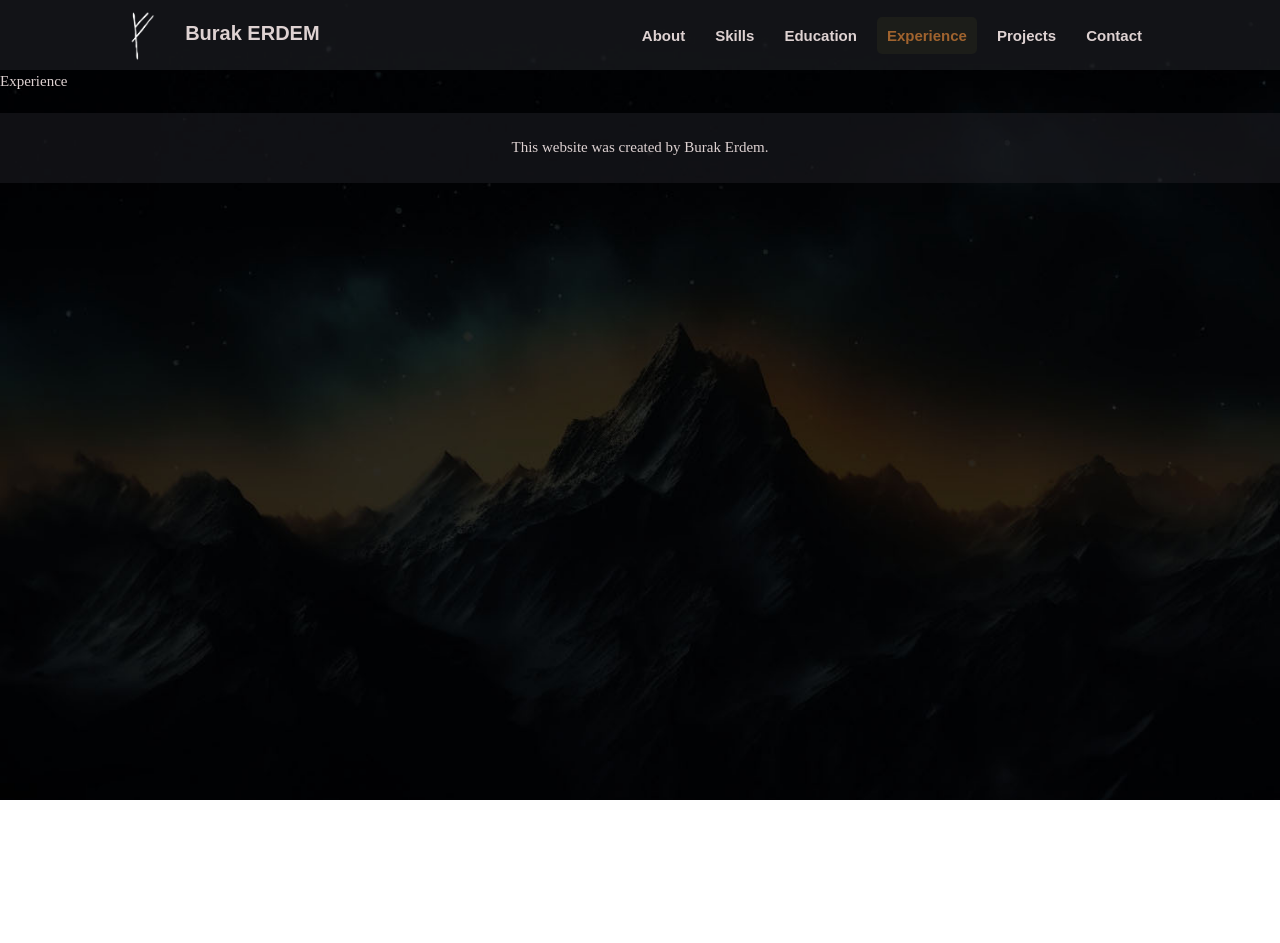
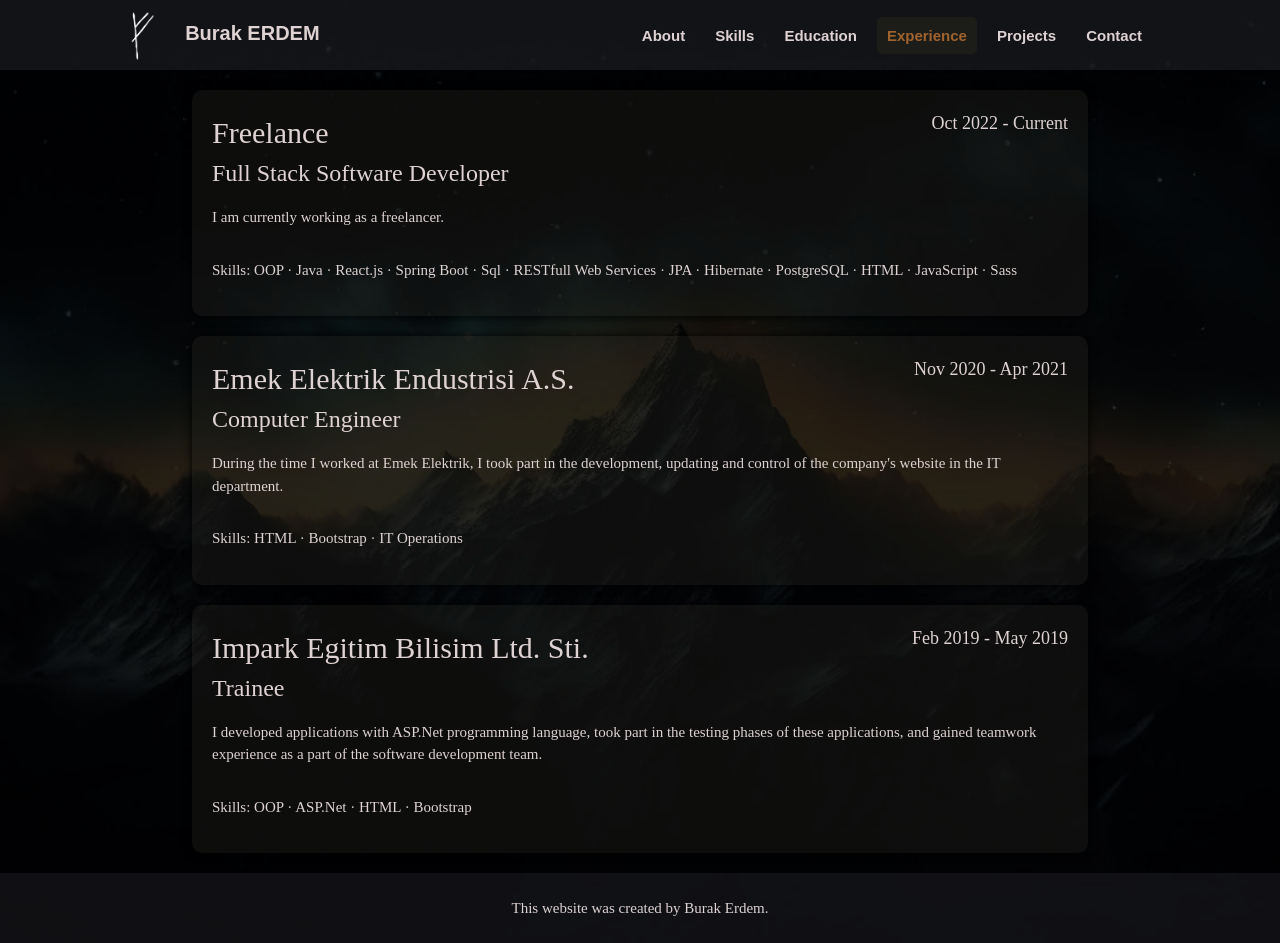
Before and after one commit to erdemburak/personalblog, a React (Create React App) app: page /experience in a window 1280 px wide. Before the commit the page ends 800 px from the top, so only its background shows below. Built offline with nearby package versions, Linux system fonts and the light colour scheme; what react-swipeable-views-utils would draw is missing.

Commit message:
deneyimler eklendi

```diff
--- a/src/components/pages/Experience.jsx
+++ b/src/components/pages/Experience.jsx
@@ -1,9 +1,45 @@
 import React from 'react'
+import './education/Education.css'
 
 function Experience() {
-    return (
-        <div>Experience</div>
-    )
+    return (<>
+
+        <div className='education hovered-div'>
+            <div style={{ display: 'flex', justifyContent: 'space-between' }}>
+                <h1>Freelance</h1>
+                <h5>Oct 2022 - Current</h5>
+            </div>
+            <h3>Full Stack Software Developer</h3>
+            <p>
+                I am currently working as a freelancer.
+            </p>
+            <p><span>Skills: </span> OOP · Java · React.js · Spring Boot · Sql · RESTfull Web Services · JPA · Hibernate · PostgreSQL · HTML · JavaScript · Sass</p>
+        </div>
+
+        <div className='education hovered-div'>
+            <div style={{ display: 'flex', justifyContent: 'space-between' }}>
+                <h1>Emek Elektrik Endustrisi A.S.</h1>
+                <h5>Nov 2020 - Apr 2021</h5>
+            </div>
+            <h3>Computer Engineer</h3>
+            <p>
+                During the time I worked at Emek Elektrik, I took part in the development, updating and control of the company's website in the IT department.
+            </p>
+            <p><span>Skills: </span> HTML · Bootstrap · IT Operations</p>
+        </div>
+
+        <div className='education hovered-div'>
+            <div style={{ display: 'flex', justifyContent: 'space-between' }}>
+                <h1>Impark Egitim Bilisim Ltd. Sti.</h1>
+                <h5>Feb 2019 - May 2019</h5>
+            </div>
+            <h3>Trainee</h3>
+            <p>
+                I developed applications with ASP.Net programming language, took part in the testing phases of these applications, and gained teamwork experience as a part of the software development team.            </p>
+            <p><span>Skills: </span> OOP · ASP.Net · HTML · Bootstrap</p>
+        </div>
+
+    </>)
 }
 
 export default Experience
```
